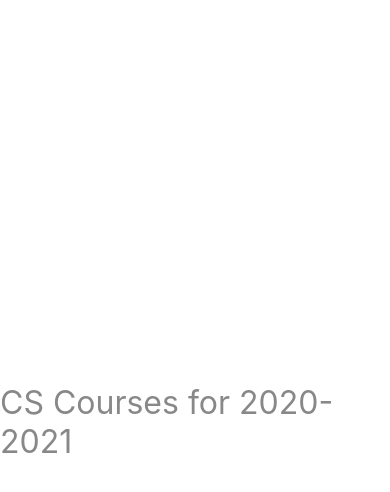
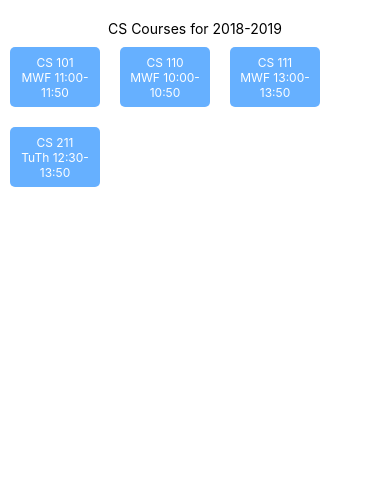
Before and after one commit to nsharma5/Scheduler, a React Native app: screen / in a window 390 px wide. Shown: the top 492 px of the page. Built offline with nearby package versions, Linux system fonts and the light colour scheme.

Commit message:
Finish setup for course list display

```diff
--- a/App.js
+++ b/App.js
@@ -1,27 +1,104 @@
-import React from "react";
-import { StyleSheet, Text, View } from "react-native";
+import {
+  SafeAreaView,
+  ScrollView,
+  StyleSheet,
+  Text,
+  TouchableOpacity,
+  View,
+} from 'react-native';
+
+import React from 'react';
 
 const schedule = {
-  title: "CS Courses for 2020-2021",
+  title: 'CS Courses for 2018-2019',
+  courses: [
+    {
+      id: 'F101',
+      title: 'Computer Science: Concepts, Philosophy, and Connections',
+      meets: 'MWF 11:00-11:50',
+    },
+    {
+      id: 'F110',
+      title: 'Intro Programming for non-majors',
+      meets: 'MWF 10:00-10:50',
+    },
+    {
+      id: 'F111',
+      title: 'Fundamentals of Computer Programming I',
+      meets: 'MWF 13:00-13:50',
+    },
+    {
+      id: 'F211',
+      title: 'Fundamentals of Computer Programming II',
+      meets: 'TuTh 12:30-13:50',
+    },
+  ],
 };
+
+const Banner = ({ title }) => <Text style={styles.bannerStyle}>{title}</Text>;
+
+const CourseList = ({ courses }) => (
+  <ScrollView>
+    <View style={styles.courseList}>
+      {courses.map((course) => (
+        <Course key={course.id} course={course} />
+      ))}
+    </View>
+  </ScrollView>
+);
+
+const getCourseNumber = (course) => course.id.slice(1);
+
+const Course = ({ course }) => (
+  <TouchableOpacity style={styles.courseButton}>
+    <Text style={styles.courseText}>
+      {`CS ${getCourseNumber(course)}\n${course.meets}`}
+    </Text>
+  </TouchableOpacity>
+);
 
 const App = () => {
   return (
-    <View style={styles.container}>
-      <Text style={styles.bannerStyle}>{schedule.title}</Text>
-    </View>
+    <SafeAreaView style={styles.container}>
+      <Banner title={schedule.title} />
+      <CourseList courses={schedule.courses} />
+    </SafeAreaView>
   );
 };
 
 const styles = StyleSheet.create({
   container: {
     flex: 1,
-    alignItems: "center",
-    justifyContent: "center",
+    alignItems: 'center',
+    justifyContent: 'center',
+    paddingTop: 20,
   },
-  bannerStyle: {
-    color: "#888",
+  banner: {
+    color: '#888',
     fontSize: 32,
+  },
+  courseList: {
+    flex: 1,
+    flexDirection: 'row',
+    flexWrap: 'wrap',
+    alignItems: 'center',
+    justifyContent: 'flex-start',
+  },
+  courseButton: {
+    borderRadius: 5,
+    justifyContent: 'center',
+    alignItems: 'center',
+    margin: 10,
+    height: 60,
+    padding: 10,
+    minWidth: 90,
+    maxWidth: 90,
+    backgroundColor: '#66b0ff',
+  },
+  courseText: {
+    color: '#fff',
+    fontSize: 12,
+    textAlign: 'center',
   },
 });
 
```
